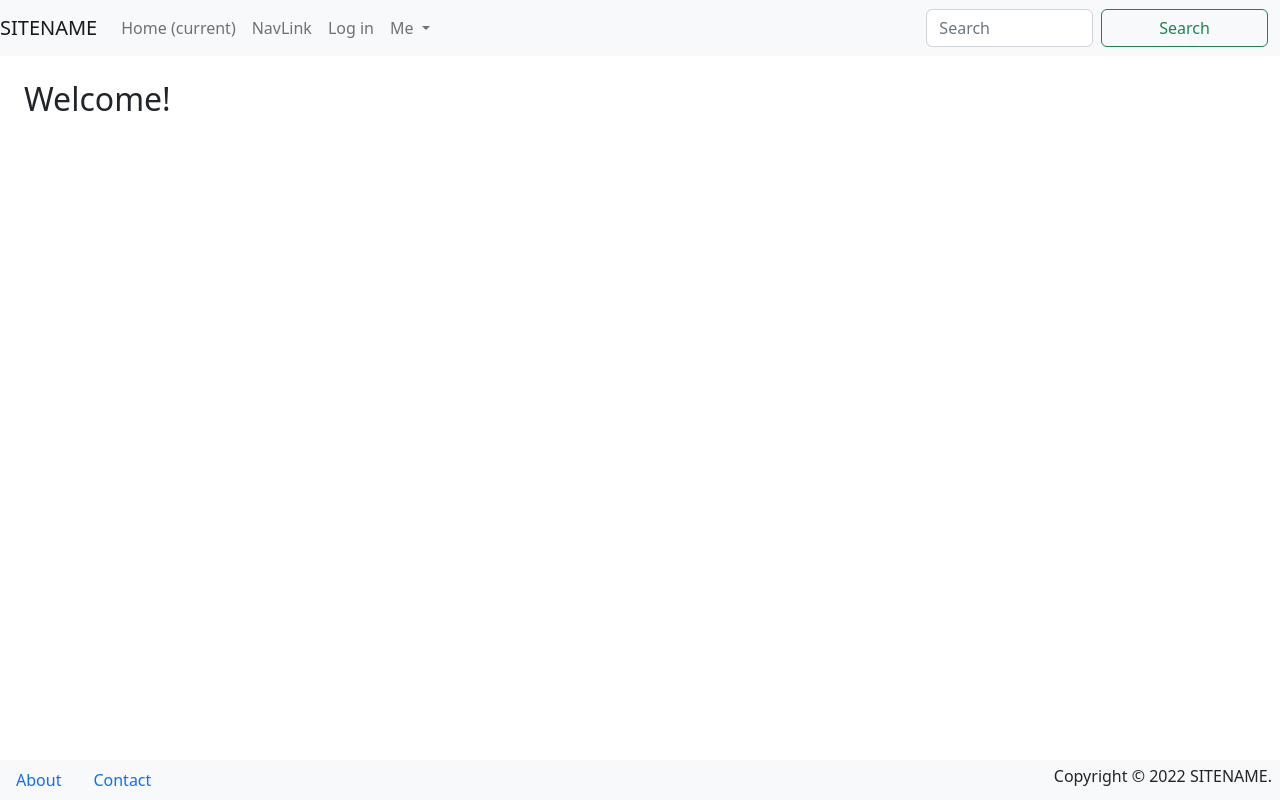
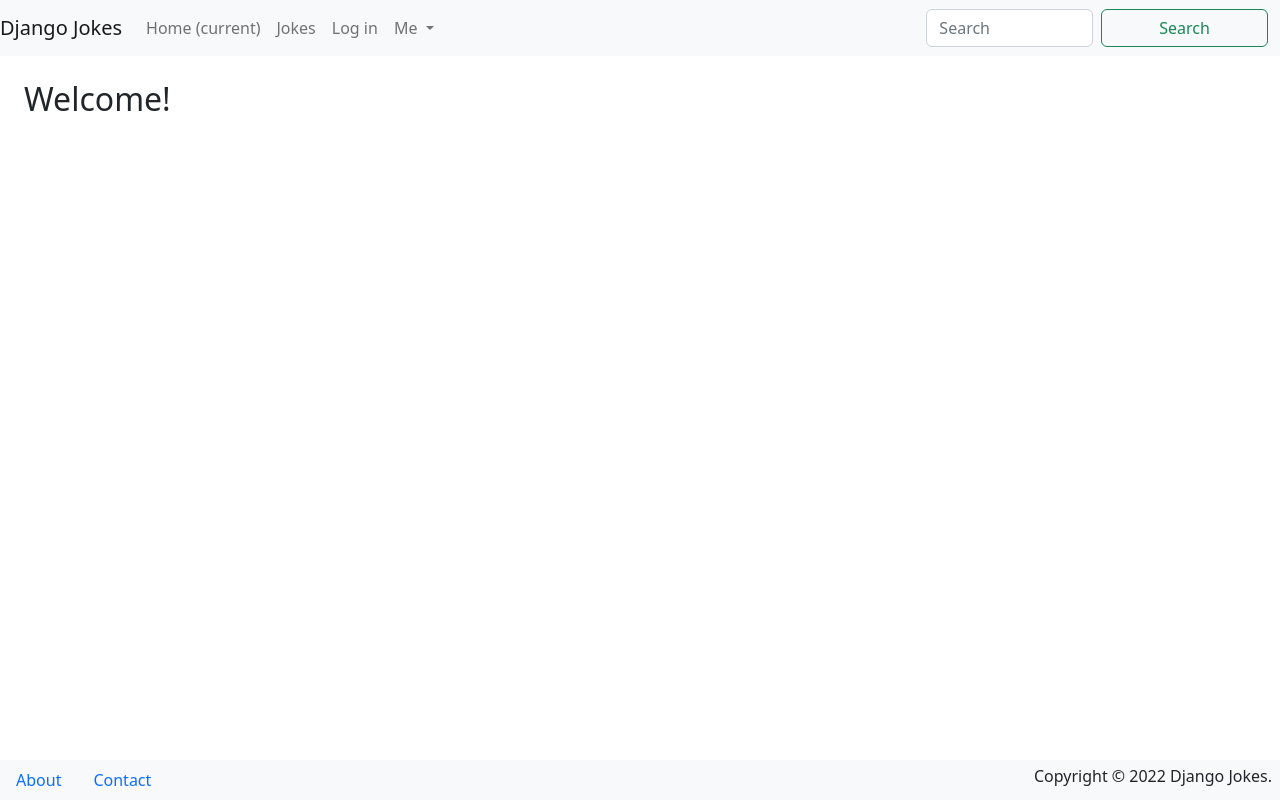
Before and after one commit to fewdn/djangojokes.com, a Django app: template templates/_base.html in a window 1280 px wide. Run offline with Django 4.2, Linux system fonts and the light colour scheme; the template is opened without the code that fills it, so the values that code supplies are empty.

Commit message:
Update _base template, templates dir to settings

```diff
--- a/djangojokes/settings.py
+++ b/djangojokes/settings.py
@@ -54,7 +54,7 @@ ROOT_URLCONF = 'djangojokes.urls'
 TEMPLATES = [
     {
         'BACKEND': 'django.template.backends.django.DjangoTemplates',
-        'DIRS': [],
+        'DIRS': [BASE_DIR / 'templates'],
         'APP_DIRS': True,
         'OPTIONS': {
             'context_processors': [
--- a/templates/_base.html
+++ b/templates/_base.html
@@ -5,12 +5,12 @@
 <meta name="viewport" content="width=device-width, initial-scale=1">
 <link href="https://cdn.jsdelivr.net/npm/bootstrap@5.2.1/dist/css/bootstrap.min.css" rel="stylesheet" integrity="sha384-iYQeCzEYFbKjA/T2uDLTpkwGzCiq6soy8tYaI1GyVh/UjpbCx/TYkiZhlZB6+fzT" crossorigin="anonymous">
 <!-- ADD FONT AWESOME FROM https://fontawesome.com/ -->
-<title>{% block title %}{% endblock %} | SITENAME</title>
+<title>{% block title %}{% endblock %} | Django Jokes</title>
 </head>
 <body>
 <header>
   <nav class="navbar navbar-expand-lg navbar-light bg-light">
-    <a class="navbar-brand" href="#">SITENAME</a>
+    <a class="navbar-brand" href="#">Django Jokes</a>
     <button class="navbar-toggler" type="button" data-toggle="collapse"
       data-target="#navbarSupportedContent" aria-expanded="false"
       aria-controls="navbarSupportedContent" aria-label="Toggle navigation">
@@ -25,7 +25,7 @@
           </a>
         </li>
         <li class="nav-item">
-          <a class="nav-link" href="#">NavLink</a>
+          <a class="nav-link" href="#">Jokes</a>
         </li>
         <li class="nav-item">
           <a class="nav-link" href="#">Log in</a>
@@ -59,7 +59,7 @@
 </main>
 <footer class="fixed-bottom bg-light row">
     <div class="col">
-      <div class="float-end m-1 me-2">Copyright &copy; 2022 SITENAME.</div>
+      <div class="float-end m-1 me-2">Copyright &copy; 2022 Django Jokes.</div>
       <nav>
         <ul class="nav">
           <li class="nav-item"><a class="nav-link" href="#">About</a></li>
```
